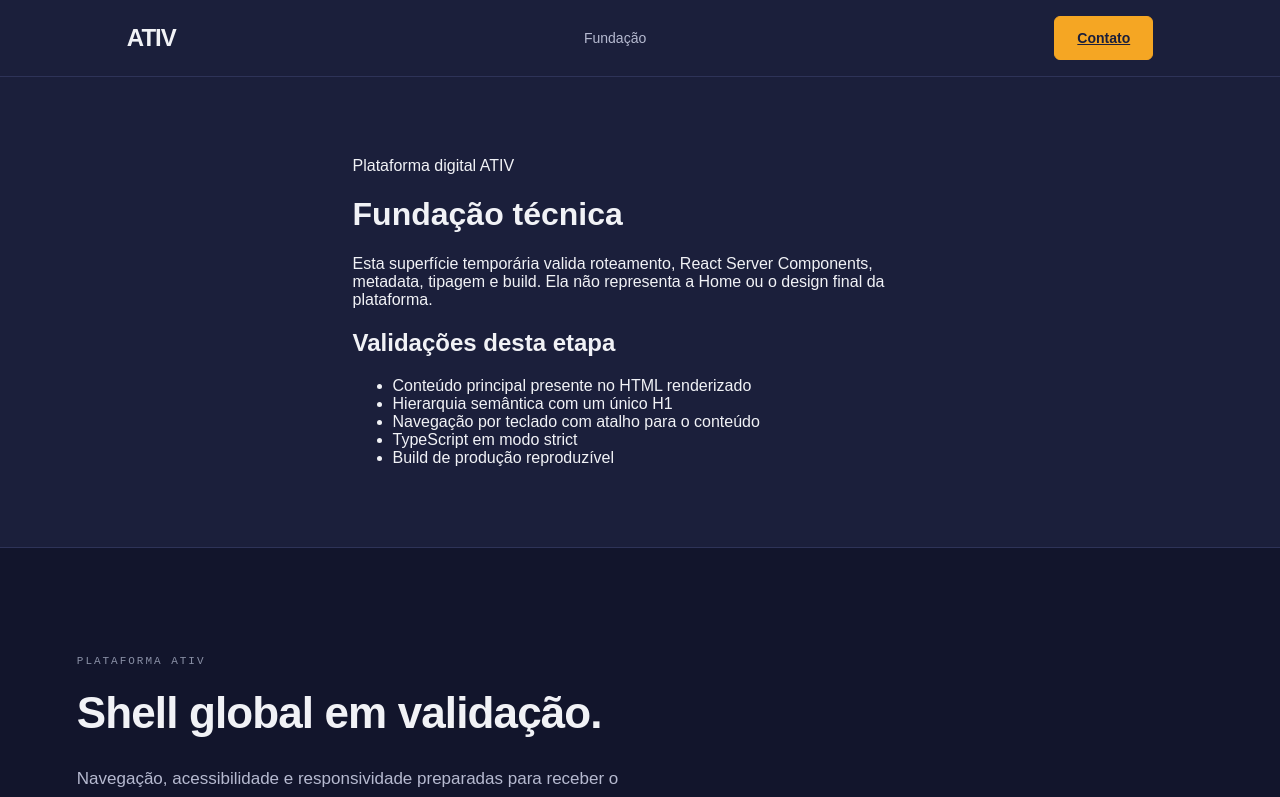
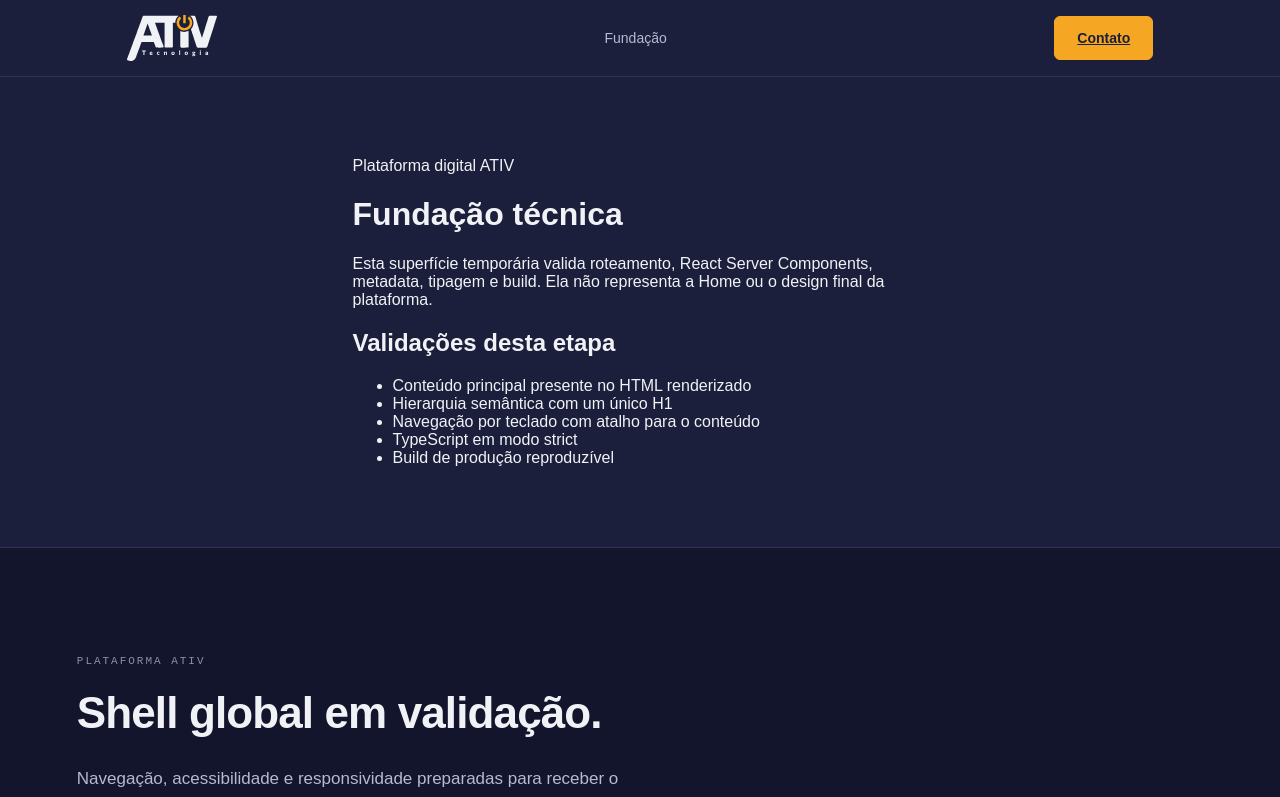
Before and after one commit to audiorobson/ATIV_SITES_01_ATIV, a Next.js app in the folder apps/web/: page / in a window 1280 px wide. Shown: the top 797 px of the page. Built offline with nearby package versions, Linux system fonts and the light colour scheme; no server answers.

Commit message:
fix: use official ATIV logo in site shell

```diff
--- a/apps/web/src/app/globals.css
+++ b/apps/web/src/app/globals.css
@@ -53,12 +53,15 @@ main {
 }
 
 .site-brand {
-  color: var(--ativ-texto);
-  font-family: var(--ativ-font-display);
-  font-size: 24px;
-  font-weight: var(--ativ-peso-forte);
-  letter-spacing: -0.04em;
+  display: inline-flex;
+  flex: 0 0 auto;
   text-decoration: none;
+}
+
+.site-brand__logo {
+  height: 46px;
+  min-width: 90px;
+  width: auto;
 }
 
 .site-navigation {
--- a/apps/web/src/components/site-footer.tsx
+++ b/apps/web/src/components/site-footer.tsx
@@ -1,3 +1,5 @@
+import { SiteLogo } from "./site-logo";
+
 export function SiteFooter() {
   return (
     <footer className="site-footer" id="contato">
@@ -16,7 +18,7 @@ export function SiteFooter() {
             href="#inicio"
             aria-label="ATIV — voltar ao início"
           >
-            <span aria-hidden="true">ATIV</span>
+            <SiteLogo className="site-brand__logo" />
           </a>
           <p className="ativ-dado">Conteúdo comercial ainda não publicado.</p>
         </div>
--- a/apps/web/src/components/site-header.tsx
+++ b/apps/web/src/components/site-header.tsx
@@ -1,3 +1,5 @@
+import { SiteLogo } from "./site-logo";
+
 const navigation = [
   { href: "#conteudo-principal", label: "Fundação" },
 ] as const;
@@ -7,7 +9,7 @@ export function SiteHeader() {
     <header className="site-header">
       <div className="ativ-container site-header__inner">
         <a className="site-brand" href="#inicio" aria-label="ATIV — início">
-          <span aria-hidden="true">ATIV</span>
+          <SiteLogo className="site-brand__logo" />
         </a>
         <nav aria-label="Navegação principal">
           <ul className="site-navigation">
--- /dev/null
+++ b/apps/web/src/components/site-logo.tsx
@@ -0,0 +1,20 @@
+import Image from "next/image";
+
+type SiteLogoProps = Readonly<{
+  className?: string;
+}>;
+
+export function SiteLogo({ className }: SiteLogoProps) {
+  return (
+    <Image
+      alt="ATIV Tecnologia"
+      className={["ativ-logo", "ativ-logo--completo", className]
+        .filter(Boolean)
+        .join(" ")}
+      decoding="async"
+      height="78"
+      src="/brand/logo-2t-claro.svg"
+      width="153"
+    />
+  );
+}
```
Also changed, not shown: apps/web/public/brand/logo-2t-claro.svg (added).
